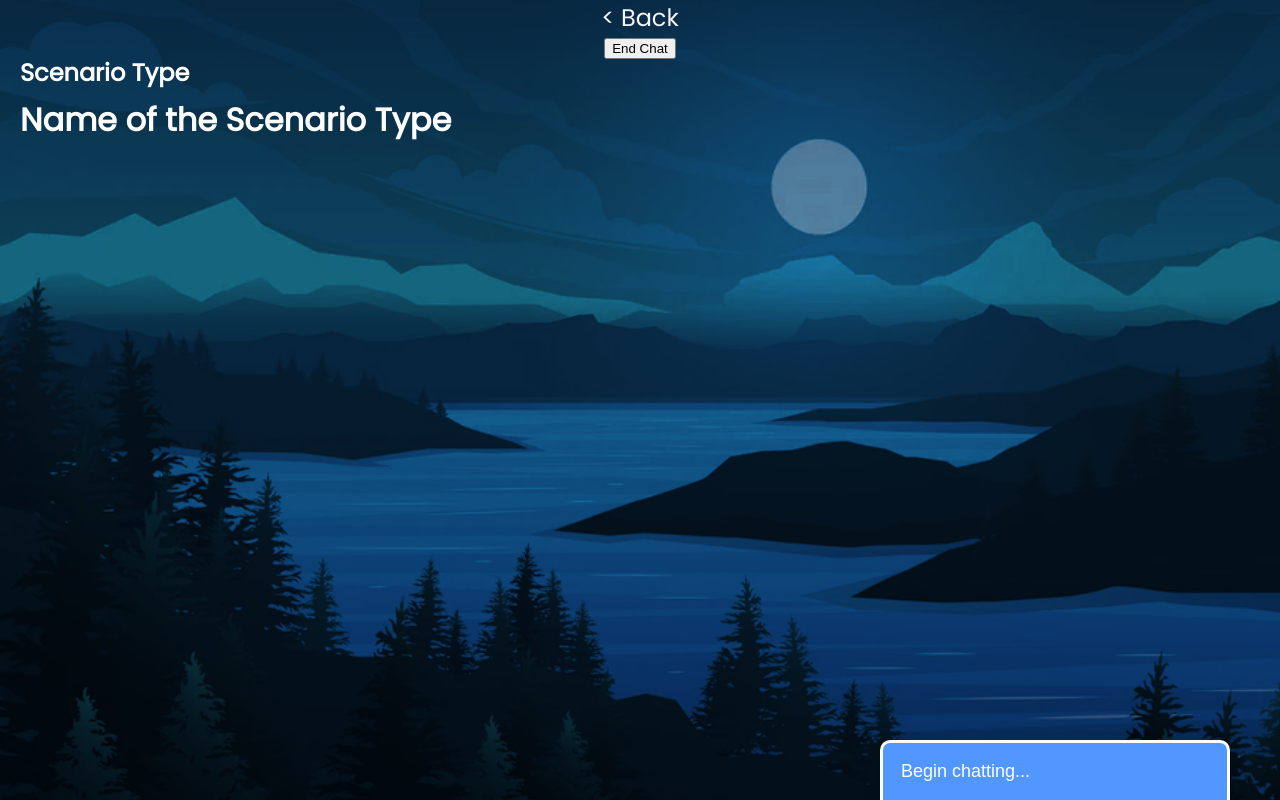
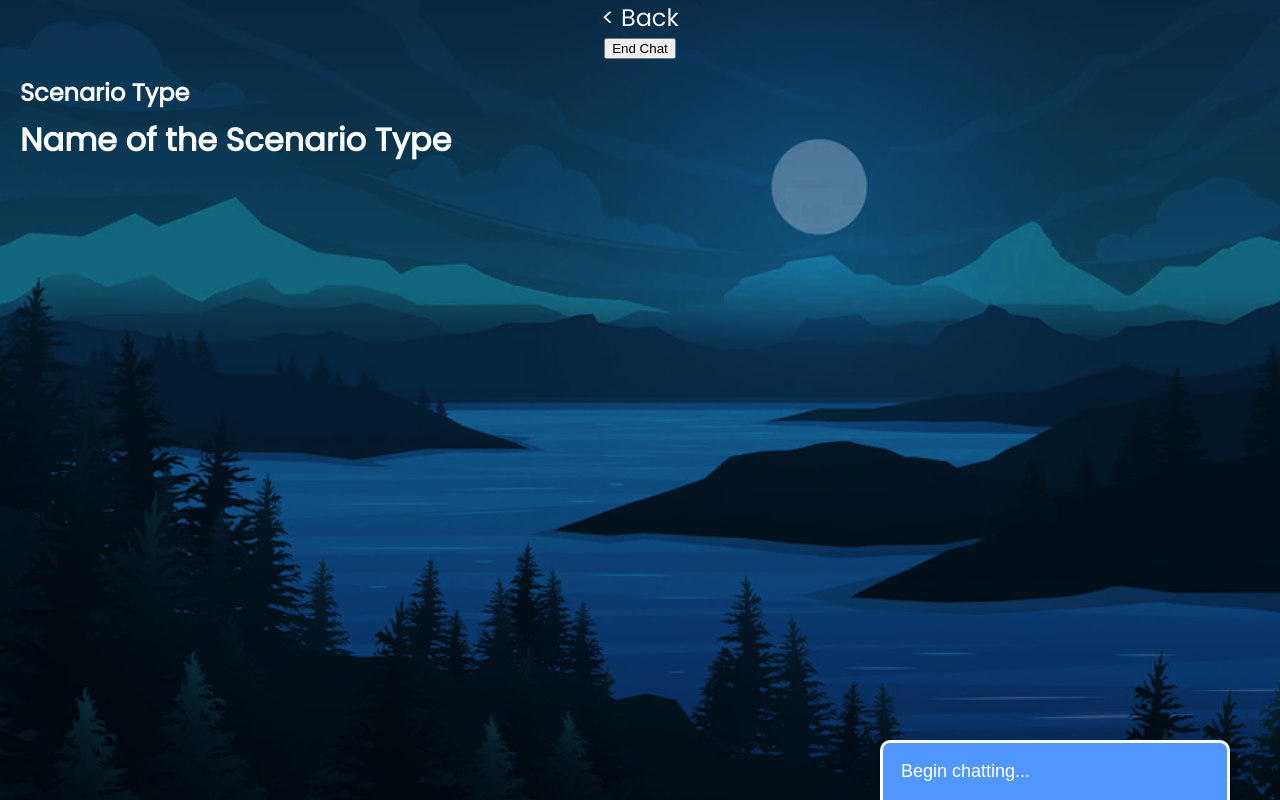
Before and after one commit to joyz7/co-nsole, a plain HTML site: page chatbot.html in a window 1280 px wide. Drawn offline with nearby package versions, Linux system fonts and the light colour scheme.

Commit message:
Final edits

```diff
--- a/chat.css
+++ b/chat.css
@@ -6,6 +6,7 @@
 
 .scene-title {
     text-align: left;
+    padding-top: 20px;
     padding-left: 20px;
     color: white;
     position: fixed;
@@ -13,7 +14,15 @@
 
 .scene-name {
     text-align: left;
-    padding-top: 40px;
+    padding-top: 60px;
+    padding-left: 20px;
+    color: white;
+    position: fixed;
+}
+
+.scene-desc {
+    text-align: left;
+    padding-top: 150px;
     padding-left: 20px;
     color: white;
     position: fixed;
```
